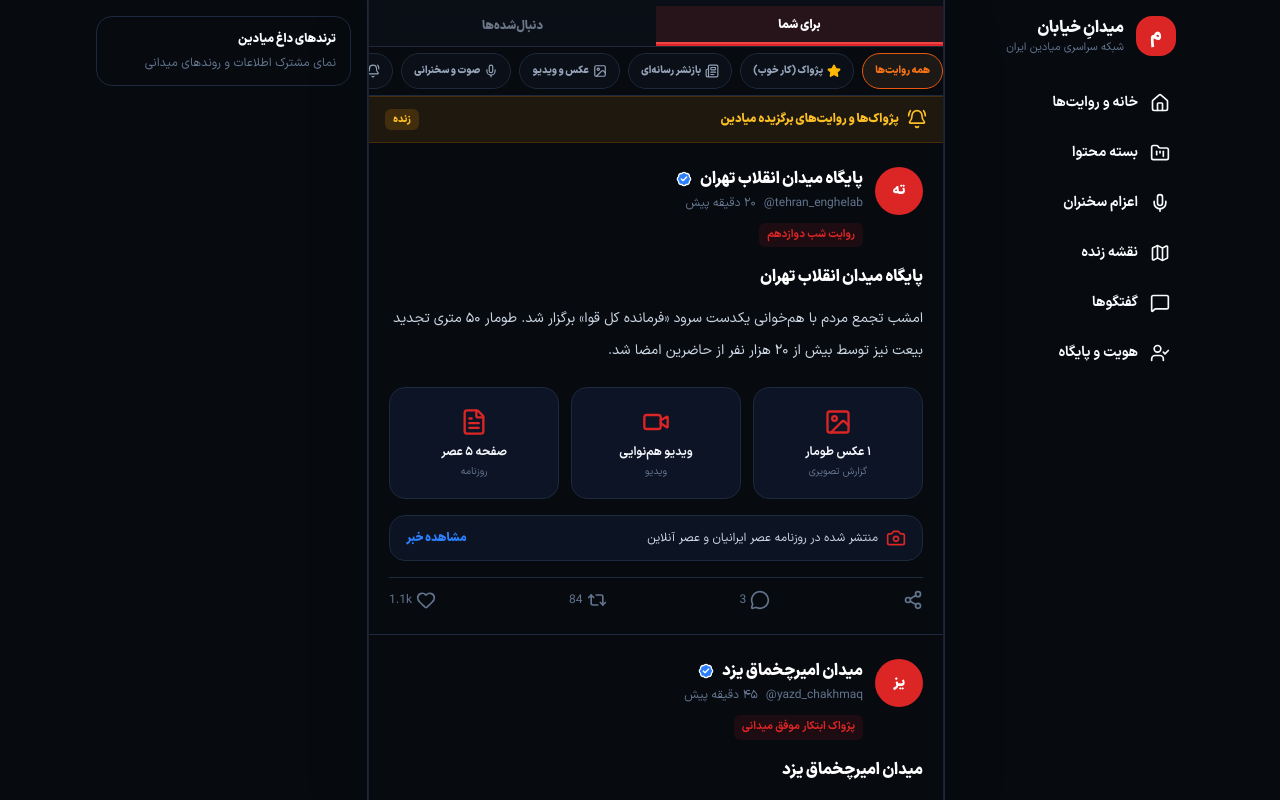
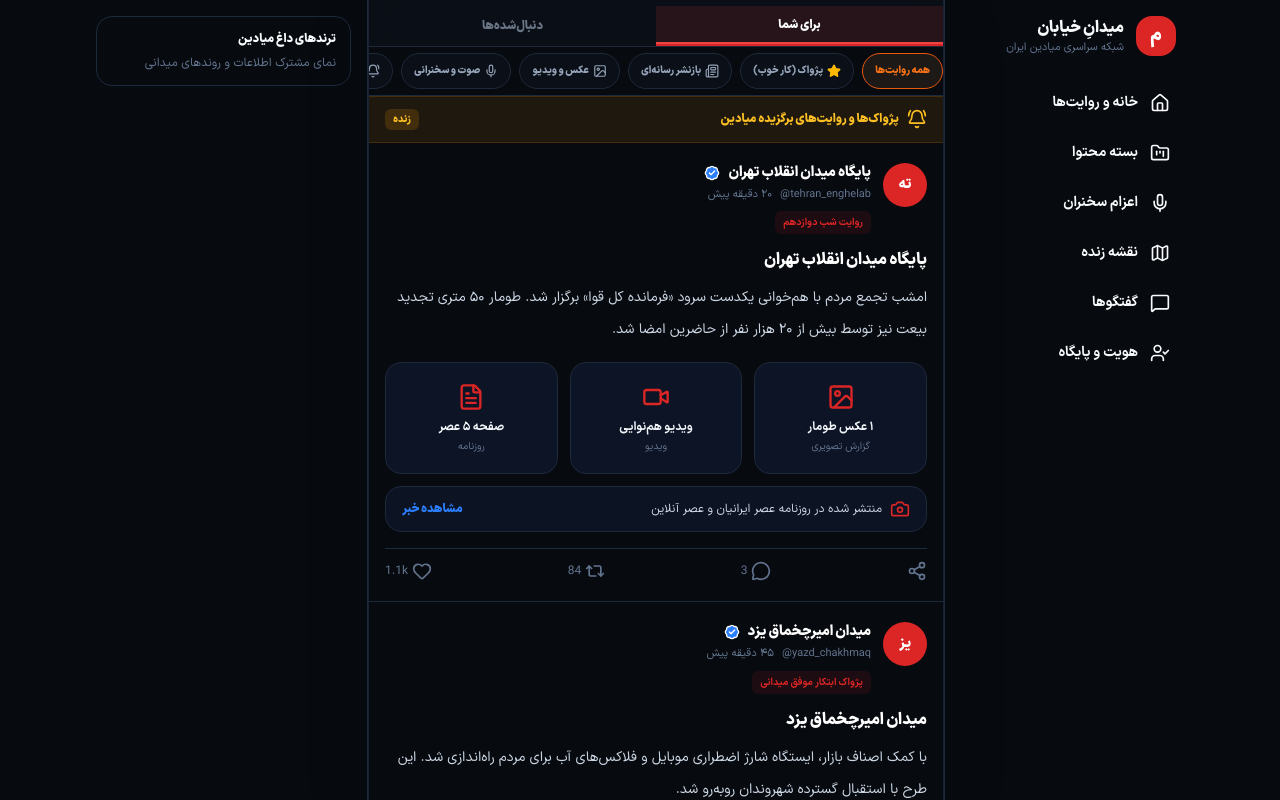
Before and after one commit to mohammad-mohammad-soltani/meydan, a Next.js app: page /home in a window 1280 px wide. Built offline with nearby package versions, Linux system fonts and the light colour scheme.

Commit message:
style(feed): compact post cards

```diff
--- a/features/feed/components/PostCard.tsx
+++ b/features/feed/components/PostCard.tsx
@@ -30,26 +30,26 @@ function AttachmentCard({ attachment }: { attachment: FeedAttachment }) {
 
 export function PostCard({ post, liked, reposted, joined, onLike, onRepost, onShare, onJoin, onOpenMedia }: PostCardProps) {
   return (
-    <article className="feed-item px-5 py-6">
+    <article className="feed-item px-3 py-4 sm:px-4 sm:py-5">
       <div className="flex items-start gap-3">
-        <div className="grid h-12 w-12 shrink-0 place-items-center rounded-full bg-brand-red text-sm font-black text-white">{post.city.slice(0, 2)}</div>
+        <div className="grid h-11 w-11 shrink-0 place-items-center rounded-full bg-brand-red text-sm font-black text-white">{post.city.slice(0, 2)}</div>
         <div className="min-w-0 flex-1">
           <div className="flex flex-wrap items-center gap-x-2 gap-y-1">
-            <Link href="/profile" className="font-black text-slate-950 transition hover:text-brand-red dark:text-white">{post.squareName}</Link>
+            <Link href="/profile" className="text-sm font-black text-slate-950 transition hover:text-brand-red dark:text-white">{post.squareName}</Link>
             <BadgeCheck aria-label="حساب تأییدشده" className="h-4 w-4 fill-blue-500 text-white" />
           </div>
-          <div className="mt-1 flex flex-wrap items-center gap-x-2 text-xs text-slate-500"><span dir="ltr">@{post.handle}</span><span>{post.timeAgo}</span></div>
-          <span className="mt-3 inline-flex rounded-md bg-brand-red/10 px-2 py-1 text-[11px] font-bold text-brand-red">{post.badge}</span>
+          <div className="mt-1 flex flex-wrap items-center gap-x-2 text-[11px] text-slate-500"><span dir="ltr">@{post.handle}</span><span>{post.timeAgo}</span></div>
+          <span className="mt-2 inline-flex rounded-md bg-brand-red/10 px-2 py-1 text-[10px] font-bold text-brand-red">{post.badge}</span>
         </div>
       </div>
 
-      <Link href={"/posts/" + post.id} className="mt-4 block"><h2 className="text-base font-black leading-7 text-slate-950 dark:text-white">{post.title}</h2><p className="mt-3 text-sm leading-8 text-slate-600 dark:text-slate-300">{post.body}</p></Link>
+      <Link href={"/posts/" + post.id} className="mt-3 block"><h2 className="text-base font-black leading-7 text-slate-950 dark:text-white">{post.title}</h2><p className="mt-2 text-sm leading-8 text-slate-600 dark:text-slate-300">{post.body}</p></Link>
 
-      <div className="mt-5 flex gap-3">{post.attachments.map((attachment) => <AttachmentCard key={attachment.id} attachment={attachment} />)}</div>
+      <div className="mt-4 flex gap-3">{post.attachments.map((attachment) => <AttachmentCard key={attachment.id} attachment={attachment} />)}</div>
 
-      {post.mediaReflection ? <button type="button" onClick={onOpenMedia} className="mt-4 flex w-full items-center justify-between rounded-2xl border border-slate-200 bg-slate-50 px-4 py-3 text-right transition hover:border-brand-red/50 dark:border-slate-800 dark:bg-slate-900/70"><span className="flex min-w-0 items-center gap-2"><Camera className="h-5 w-5 shrink-0 text-brand-red" /><span className="text-xs text-slate-600 dark:text-slate-300">{post.mediaReflection.headline}</span></span><span className="shrink-0 text-xs font-black text-blue-500">مشاهده خبر</span></button> : null}
+      {post.mediaReflection ? <button type="button" onClick={onOpenMedia} className="mt-3 flex w-full items-center justify-between rounded-2xl border border-slate-200 bg-slate-50 px-4 py-3 text-right transition hover:border-brand-red/50 dark:border-slate-800 dark:bg-slate-900/70"><span className="flex min-w-0 items-center gap-2"><Camera className="h-5 w-5 shrink-0 text-brand-red" /><span className="text-xs text-slate-600 dark:text-slate-300">{post.mediaReflection.headline}</span></span><span className="shrink-0 text-xs font-black text-blue-500">مشاهده خبر</span></button> : null}
 
-      {post.callToAction ? <button type="button" onClick={onJoin} className={"mt-4 flex w-full items-center justify-center gap-2 rounded-2xl border px-4 py-3 text-xs font-black transition " + (joined ? "border-emerald-500/30 bg-emerald-500/10 text-emerald-600" : "border-amber-400/30 bg-amber-400/10 text-amber-600")}><BellRing className="h-4 w-4" />{joined ? "به این ابتکار پیوستید" : post.callToAction}</button> : null}
+      {post.callToAction ? <button type="button" onClick={onJoin} className={"mt-3 flex w-full items-center justify-center gap-2 rounded-2xl border px-4 py-3 text-xs font-black transition " + (joined ? "border-emerald-500/30 bg-emerald-500/10 text-emerald-600" : "border-amber-400/30 bg-amber-400/10 text-amber-600")}><BellRing className="h-4 w-4" />{joined ? "به این ابتکار پیوستید" : post.callToAction}</button> : null}
 
       <PostActions postId={post.id} likes={post.stats.likes} comments={post.stats.comments} reposts={post.stats.reposts} liked={liked} reposted={reposted} onLike={onLike} onRepost={onRepost} onShare={onShare} />
     </article>
```
